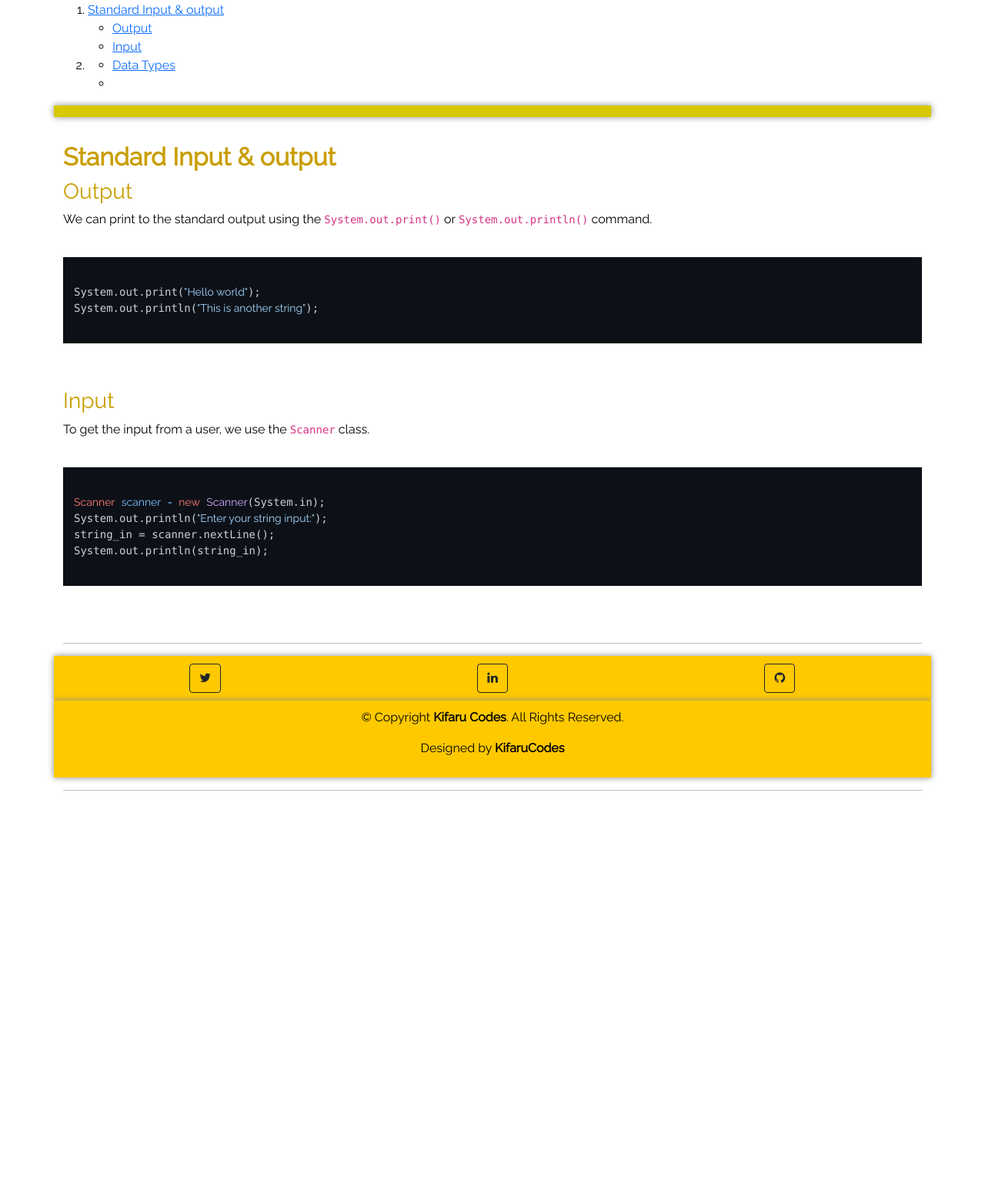
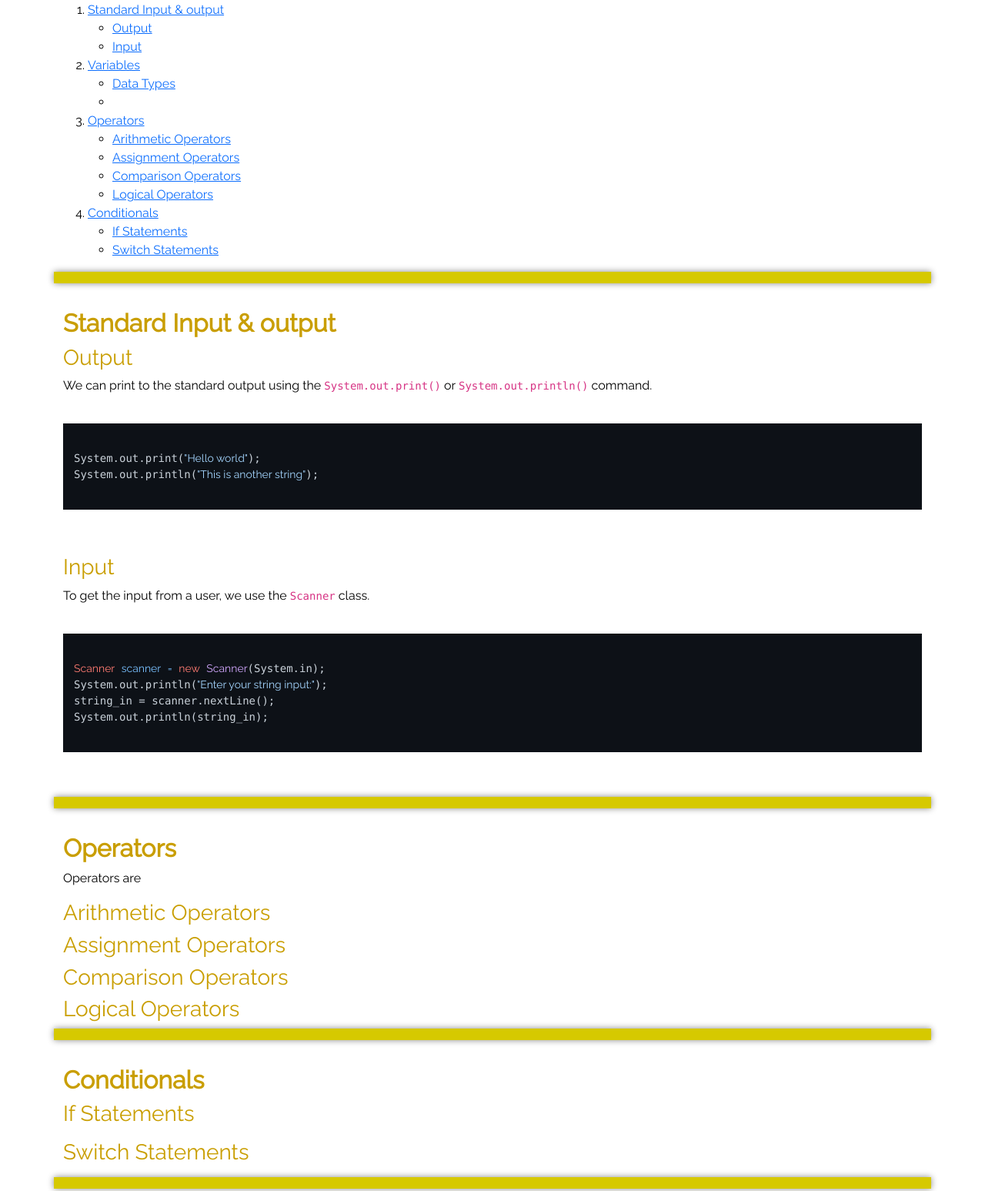
Before and after one commit to kifaruCodes/kifarucodes.github.io, a plain HTML site: page articles/java-basics.html in a window 1280 px wide. Shown: the part 459-2006 px from the top of the page at 77% size. Before the commit the page ends 1526 px from the top, so only its background shows below. Drawn offline with nearby package versions, Linux system fonts and the light colour scheme.

Commit message:
slight updates on git basics & kotlin basics articles. Updates on java basics: setting up the layout for operators and conditionals

```diff
--- a/articles/java-basics.html
+++ b/articles/java-basics.html
@@ -127,6 +127,7 @@
 			<div class="col-lg-12">
 				<h2 class="header">Table of Content</h2>
 				<ol>
+					<!-- standard input start -->
 					<li>
 						<a href="#sio">Standard Input & output</a>
 						<ul>
@@ -134,18 +135,83 @@
 							<li><a href="#sio_in">Input</a></li>
 						</ul>
 					</li>
+					<!-- standard input end -->
+
+					<!-- variables start -->
 					<li>
-						<a href="#var"></a>
+						<a href="#var">Variables</a>
 						<ul>
 							<li><a href="#var_datatypes">Data Types</a></li>
 							<li><a href="#"></a></li>
 						</ul>
 					</li>
+					<!-- variables end -->
+
+					<!-- operators start -->
+					<li>
+						<a href="#operators">Operators</a>
+						<ul>
+							<li><a href="#operators_arithmetic">Arithmetic Operators</a></li>
+							<li><a href="#operators_assignment">Assignment Operators</a></li>
+							<li><a href="#operators_comparison">Comparison Operators</a></li>
+							<li><a href="#operators_logical">Logical Operators</a></li>
+						</ul>
+					</li>
+					<!-- operators end -->
+
+					<!-- conditionals start -->
+					<li>
+						<a href="#conditionals">Conditionals</a>
+						<ul>
+							<li><a href="#conditionals_if">If Statements</a></li>
+							<li><a href="#conditionals_switch">Switch Statements</a></li>
+						</ul>
+					</li>
+					<!-- conditionals end -->
 				</ol>
 			</div>
 			<div class="topic-break"></div>
 			<br><br>
 			<!-- table of content end -->
+
+
+
+
+
+
+
+
+
+
+
+
+
+
+
+
+
+
+
+
+
+
+
+
+
+
+
+
+
+
+
+
+
+
+
+
+
+
+
 
 			<!-- standard input/output start -->
 			<div class="col-lg-12">
@@ -179,8 +245,86 @@ System.out.println(string_in);
 				</pre>
 				<!-- input end -->
 			</div>
+			<div class="topic-break"></div>
+			<br><br>
 			<!-- standard input/output end -->
+
+
+
+
+			<!-- Operators start -->
+			<div class="col-lg-12">
+				<h2 class="header" id="operators"><b>Operators</b></h2>
+				<p>
+					Operators are
+				</p>
+
+				<!-- arithmetic operators start -->
+				<h3 class="header" id="operators_arithmetic">Arithmetic Operators</h3>
+				<!-- arithmetic operators end -->
+
+				<!-- assignment operators start -->
+				<h3 class="header" id="operators_assignment">Assignment Operators</h3>
+				<!-- assignment operators end -->
+
+				<!-- comparison operators start -->
+				<h3 class="header" id="operators_comparison">Comparison Operators</h3>
+				<!-- comparison operators end -->
+
+				<!-- logical operators start -->
+				<h3 class="header" id="operators_logical">Logical Operators</h3>
+				<!-- logical operators end -->
+			</div>
+			<div class="topic-break"></div>
+			<br><br>
+			<!-- operators end -->
+
+
+
+
+
+
+
+
+
+
+
+
+
+
+
+
+
+
+
+
+
+
+
+			<!-- conditional start -->
+			<div class="col-lg-12">
+				<h2 class="header" id="conditionals"><b>Conditionals</b></h2>
+
+				<!-- if statements start -->
+				<h3 class="header" id="conditionals_if">If Statements</h3>
+				<p>
+
+				</p>
+				<!-- if statements end -->
+
+				<!-- switch statements start -->
+				<h3 class="header" id="conditionals_switch">Switch Statements</h3>
+				<p>
+
+				</p>
+				<!-- switch statements end -->
+			</div>
+			<div class="topic-break"></div>
+			<br><br>
+			<!-- conditionals end -->
+
 		</div>
+		<!-- content section end -->
 
 
 		<!-- contact & footer info start -->
```
Also changed, not shown: articles/github-basics.html (+1 -1 lines), articles/kotlin-basics.html (+3 -16 lines).
